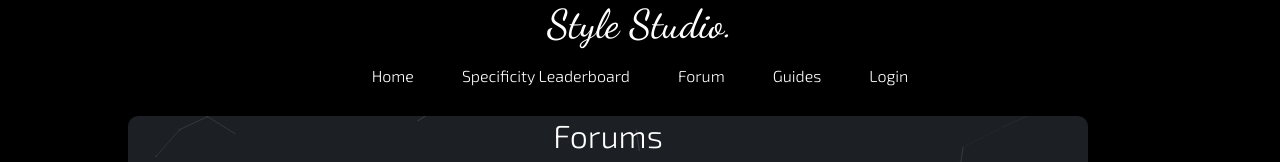
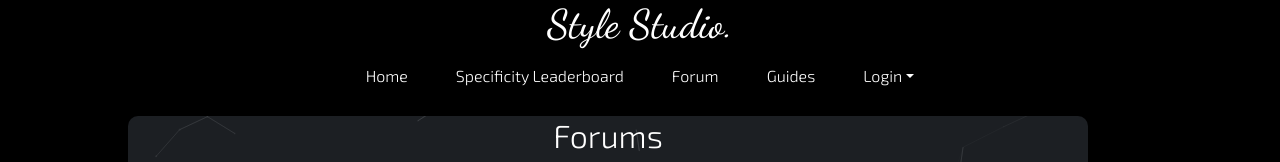
Before and after one commit to mdapim/CSSWebsiteFrontEnd, a React (Create React App) app in the folder stylestudio/: page /forums in a window 1280 px wide. Shown: the top 162 px of the page. Built offline with nearby package versions, Linux system fonts and the light colour scheme; no server answers.

Commit message:
added dropdown login feature

```diff
--- a/stylestudio/src/components/NavigationBar.css
+++ b/stylestudio/src/components/NavigationBar.css
@@ -16,6 +16,12 @@
   text-decoration: underline none;
   color: rgb(192, 186, 186);
 }
+a,
+.nav-child,
+.nav-item,
+.dropdown {
+  padding: 0;
+}
 
 a {
   transition: transform 1.5s;
@@ -33,10 +39,14 @@ a:hover {
   text-decoration: none;
   transition: transform 1s ease;
 
-  transform: scale(1.2);
-  color: rgb(200, 192, 192);
+  /* transform: scale(1.2); */
+  color: #212529da;
 }
 a:active {
   text-decoration: none;
   color: rgb(248, 0, 0);
 }
+
+.nav-link:link {
+  color: white;
+}
--- a/stylestudio/src/components/NavigationBar.js
+++ b/stylestudio/src/components/NavigationBar.js
@@ -1,13 +1,17 @@
 import Navbar from "react-bootstrap/Navbar";
 import Nav from "react-bootstrap/Nav";
+import NavDropdown from "react-bootstrap/NavDropdown";
+import React, { useState, useEffect } from "react";
+
 import { Link } from "react-router-dom";
 import "./NavigationBar.css";
 import Button from "react-bootstrap/Button";
 export function NavigationBar({ currentUserDetails, handleLogOut, loggedIn }) {
+  const [signedIn, setSignedIn] = useState(false);
+
   return (
     <div className="main-nav">
       <Navbar>
-        {/* <Navbar.Brand className="ml-2">StyleStudio</Navbar.Brand> */}
         <Nav className="me-auto">
           <Nav.Link className="nav-child">
             <Link to="/home">Home</Link>
@@ -21,19 +25,41 @@ export function NavigationBar({ currentUserDetails, handleLogOut, loggedIn }) {
           <Nav.Link className="nav-child">
             <Link to="/guides">Guides</Link>
           </Nav.Link>
-          <Nav.Link className="nav-child">
-            {loggedIn ? (
-              <Button id="logoutbutton" size="sm" onClick={handleLogOut}>
-                Log out
-              </Button>
-            ) : (
-              <Link to="/login">Login</Link>
-            )}
-          </Nav.Link>
+          {!loggedIn ? (
+            <Nav.Link>
+              <NavDropdown
+                title="Login"
+                menuVariant="dark"
+                style={{ zIndex: "2" }}
+                className="nav-link"
+              >
+                <NavDropdown.Item>
+                  <Link to="login">Login</Link>
+                </NavDropdown.Item>
+                <NavDropdown.Divider />
+                <NavDropdown.Item>
+                  <Link to="/sign-up">Sign-up</Link>
+                </NavDropdown.Item>
+              </NavDropdown>
+            </Nav.Link>
+          ) : (
+            <NavDropdown
+              style={{ color: "white", padding: "10px" }}
+              id="nav-dropdown-light-example"
+              title="Profile"
+              menuVariant="dark"
+            >
+              <p style={{ textAlign: "center", padding: "10px" }}>
+                Signed in as {currentUserDetails["username"]}
+              </p>
+              <NavDropdown.Item href="#action/3.2">Profile</NavDropdown.Item>
+              <NavDropdown.Divider />
+              <NavDropdown.Item onClick={handleLogOut}>
+                Logout
+              </NavDropdown.Item>{" "}
+            </NavDropdown>
+          )}
         </Nav>
-        {/* <p style={{ color: "black", marginRight: "30px" }}>
-          Signed in as: {currentUserDetails["username"]}{" "}
-        </p> */}
       </Navbar>
     </div>
   );
--- a/stylestudio/src/pages/Forums/Forum_comment_box.js
+++ b/stylestudio/src/pages/Forums/Forum_comment_box.js
@@ -10,6 +10,8 @@ import {
   MDBModal,
 } from "mdb-react-ui-kit";
 import Button from "react-bootstrap/Button";
+import { FontAwesomeIcon } from "@fortawesome/react-fontawesome";
+import { faCheck, faTrash } from "@fortawesome/free-solid-svg-icons";
 
 export default function Comments({
   staticModal,
```
